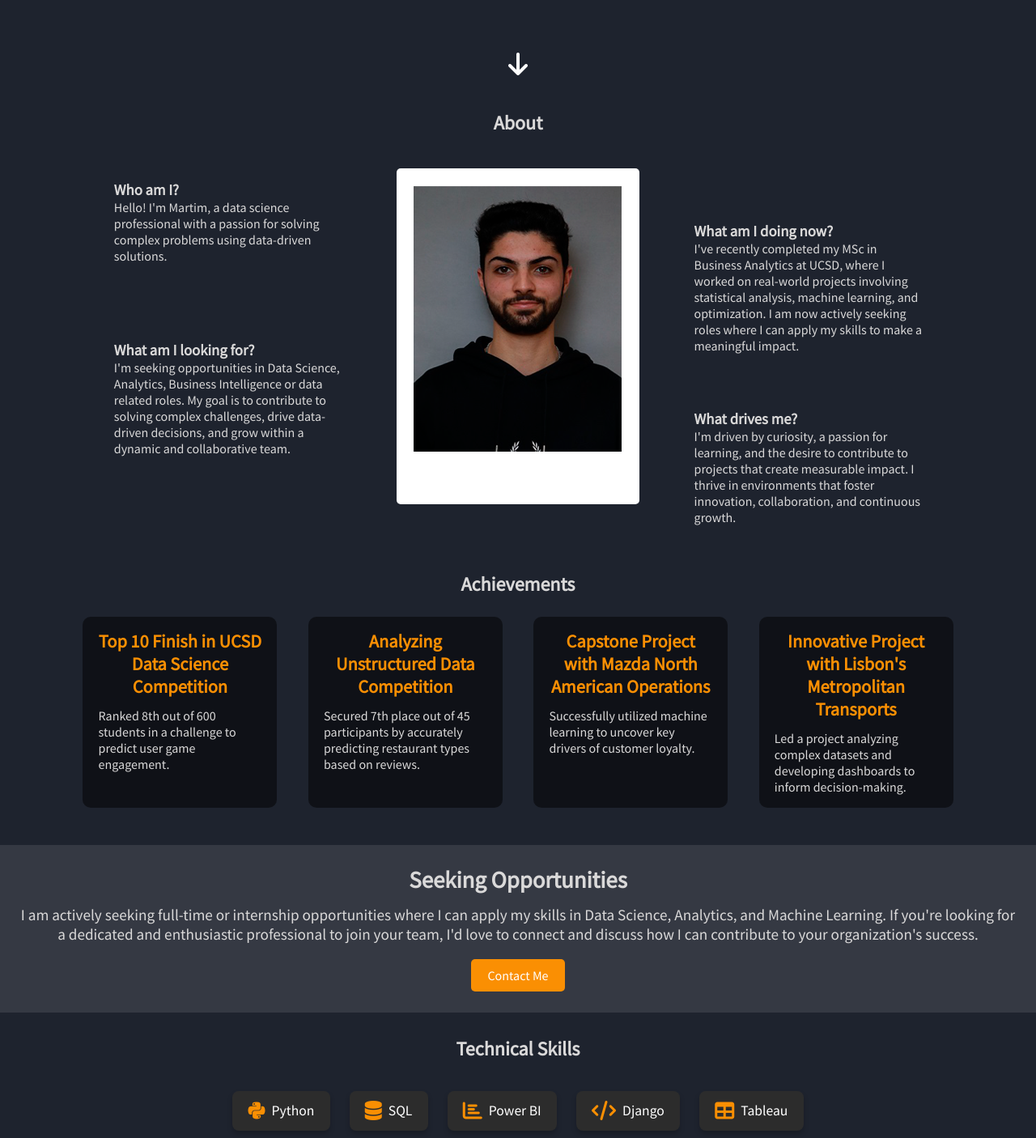
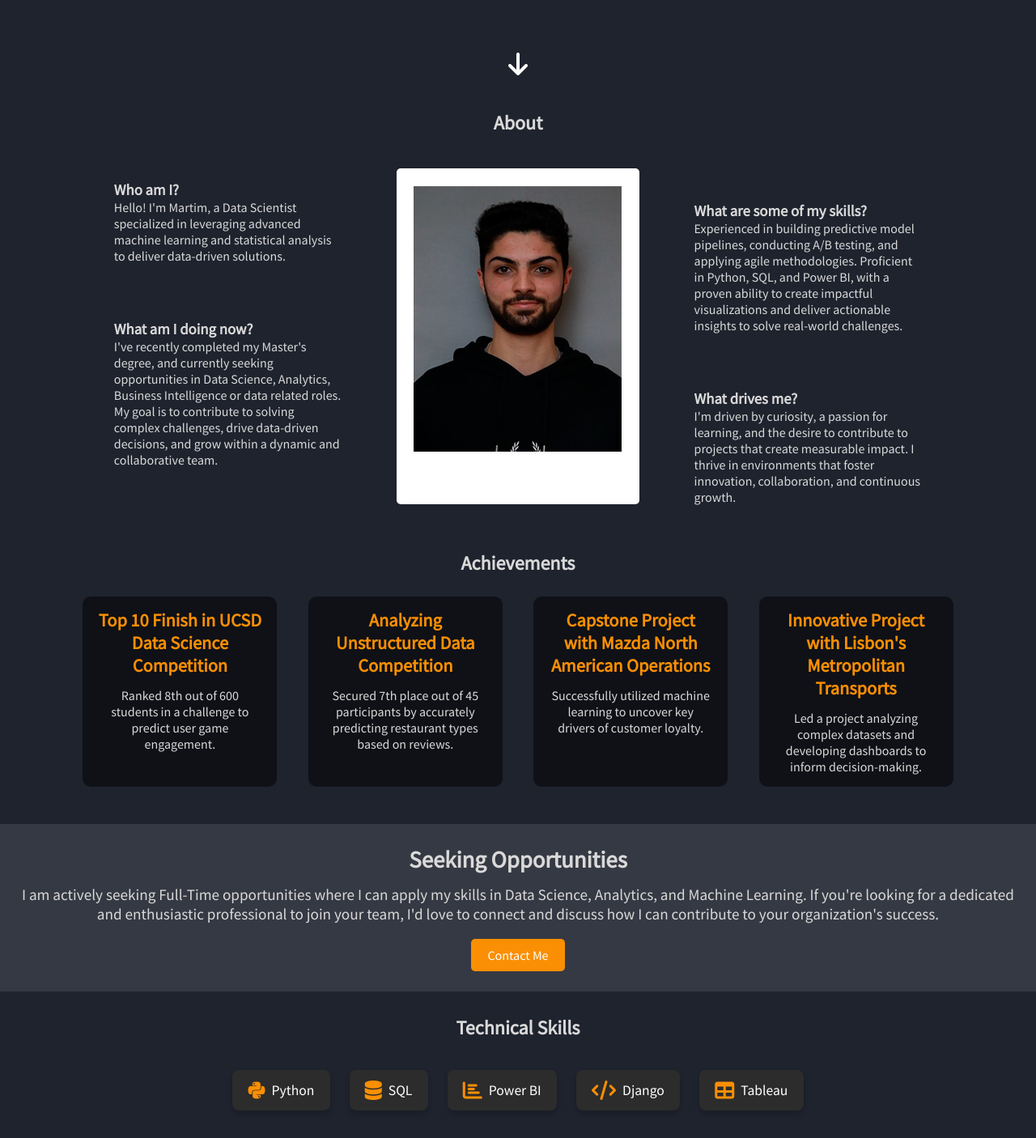
Before and after one commit to Martimlt/Portfolio, a Django app: page / in a window 1280 px wide. Shown: the part 677-2083 px from the top of the page at 81% size. Run offline with Django 5.2, Linux system fonts and the light colour scheme; some libraries are stand-ins or nearby versions.

Commit message:
Text updates

```diff
--- a/portfolio/static/portfolio/css/styles.css
+++ b/portfolio/static/portfolio/css/styles.css
@@ -236,11 +236,11 @@ main {
 }
 
 .space1 {
-    margin-bottom: 5vw;
+    margin-bottom: 3vw;
 }
 
 .space2 {
-    margin-top: 4vw;
+    margin-top: 2vw;
     margin-bottom: 3vw;
 }
 
@@ -374,6 +374,10 @@ main {
     font-size: 1.4em;
     margin-bottom: 1vw;
     color: #fa8f03;
+    text-align: center;
+  }
+
+  .achievement p {
     text-align: center;
   }
 
--- a/portfolio/templates/portfolio/singlepage.html
+++ b/portfolio/templates/portfolio/singlepage.html
@@ -37,12 +37,12 @@
       <div class="text1apresentacao">
           <div class="space1">
               <h3>Who am I?</h3>
-              <p>Hello! I'm Martim, a data science professional with a passion for solving complex problems using data-driven solutions.</p>
+              <p>Hello! I'm Martim, a Data Scientist specialized in leveraging advanced machine learning and statistical analysis to deliver data-driven solutions.</p>
           </div>
           <div>
-              <h3>What am I looking for?</h3>
+              <h3>What am I doing now?</h3>
               <p>
-                I'm seeking opportunities in Data Science, Analytics, Business Intelligence or data related roles. My goal is to contribute to
+                I've recently completed my Master's degree, and currently seeking opportunities in Data Science, Analytics, Business Intelligence or data related roles. My goal is to contribute to
                 solving complex challenges, drive data-driven decisions, and grow within a dynamic and collaborative team.
               </p>
           </div>
@@ -52,10 +52,10 @@
       </div>
       <div class="text2apresentacao">
           <div class="space2">
-              <h3>What am I doing now?</h3>
+              <h3>What are some of my skills?</h3>
               <p>
-                I've recently completed my MSc in Business Analytics at UCSD, where I worked on real-world projects involving statistical
-                analysis, machine learning, and optimization. I am now actively seeking roles where I can apply my skills to make a meaningful impact.
+                Experienced in building predictive model pipelines, conducting A/B testing, and applying agile methodologies. Proficient in Python, SQL, and Power BI, with a proven ability to create
+                impactful visualizations and deliver actionable insights to solve real-world challenges.
               </p>
           </div>
           <div>
@@ -89,7 +89,7 @@
 </section>
 <div class="job-search">
   <h3>Seeking Opportunities</h3>
-  <p>I am actively seeking full-time or internship opportunities where I can apply my skills in Data Science, Analytics, and Machine Learning. If you're looking for a dedicated and enthusiastic professional to join your team, I'd love to connect and discuss how I can contribute to your organization's success.</p>
+  <p>I am actively seeking Full-Time opportunities where I can apply my skills in Data Science, Analytics, and Machine Learning. If you're looking for a dedicated and enthusiastic professional to join your team, I'd love to connect and discuss how I can contribute to your organization's success.</p>
   <div>
     <a href="#contact"><button class="btn">Contact Me</button></a>
   </div>
@@ -209,14 +209,14 @@
       <div class="content">
         <h2>02/2022 to 09/2022</h2>
         <p>
-          Worked as <b>Software Developer</b> at
+          <b>Software Developer</b> at
           <i><a href="https://www.fapil.pt/" target="_blank" class="link"> Fapil</a></i>, 5 months as part-time job while I was having classes and 3 months as full-time job during the summer break.
         </p>
         <p><b>Job description:</b></p>
           <ul style="padding-left: 50px;">
-              <li>Developed comprehensive Power BI dashboards for productivity and human resources analysis, enabling data-driven decisions and optimizing queries in Microsoft SQL Server for increased work efficiency;</li>
-              <li>Enhanced the company's proprietary platform/website with new features, significantly improving user experience and operational functionality;</li>
-              <li>Executed back-end development in the company's Enterprise Resource Planning (ERP) system, leading to streamlined internal workflows and processes.</li>
+              <li>Automated workforce analytics by developing Power BI dashboards for HR, to analyze warehouse productivity trends, uncovering overstaffing inefficiencies, driving a 20% efficiency improvement through optimized staffing decisions;</li>
+              <li>Developed and configured advanced SQL queries, stored procedures, and database tables in Microsoft SQL Server, managing integrations with ERP, Power BI, and web applications to automate database updates from user actions;</li>
+              <li>Implemented integrations and enhancements in the company's ERP and web platform, reducing process time by 75%.</li>
           </ul>
       </div>
     </div>
@@ -235,16 +235,18 @@
     <div class="percurso right">
       <div class="content">
         <h2>09/2022 - 06/2023</h2>
-        <p><b>Data Analyst</b> - Final Course Project</p>
+        <p><b>Data Analyst</b> - Capstone Project</p>
         <p><b>Company:</b>
           <i><a href="https://www.tmlmobilidade.pt/en/" target="_blank" class="link"
             >Metropolitan Transports of Lisbon</a
           ></i>
         </p>
-        <p>
-          <b>Description:</b> Developed a Django-based website integrating Power BI dashboards to analyze Lisbon's metropolitan transport data. This project honed my
-          web development and data analysis skills, highlighting the crucial role of IT in urban planning and public transportation management (more details below).
-        </p>
+        <p><b>Description:</b></p>
+          <ul style="padding-left: 50px;">
+              <li>Pioneering capstone project building a Django web application to embed dynamic Microsoft Power BI dashboards, visualizing Lisbon's metropolitan transport data with DAX for custom measures and Power Query for data wrangling;</li>
+              <li>Conducted comprehensive ETL processes to clean, transform, and structure datasets, creating 20+ interactive, data-driven dashboards to facilitate stakeholder decision-making and promote public transparency;</li>
+              <li>Enhanced interface with HTML, CSS, and JavaScript, achieving 85% user satisfaction, improving mobility insights.</li>
+          </ul>
       </div>
     </div>
     <div class="percurso left">
@@ -253,7 +255,7 @@
         <p>Started my <b>Master of Sciences in Business Analytics</b><p>
           <b>University:</b>
           <i><a href="https://www.ulusofona.pt/" target="_blank" class="link"
-            >Rady School of Management - University of California, San Diego</a
+            >University of California, San Diego</a
           ></i>
         </p>
         <i><a href="{% url 'portfolio:ucsd' %}" class="link"
@@ -280,11 +282,12 @@
             >Mazda North American Operations</a
           ></i>
         </p>
-        <p>
-          <b>Description:</b> Project Leader responsible for orchestrating the project, ensuring cohesive teamwork and strategic alignment with Mazda,
-          working towards achieving project milestones and productive collaboration. Led the analysis of diverse datasets and developed
-          predictive models to forecast dealership loyalty, to improve Mazda's customer retention and satisfaction strategies (more details below).
-        </p>
+        <p><b>Description:</b></p>
+          <ul style="padding-left: 50px;">
+              <li>Led a team to recommend Go-to-Market ad strategy, leveraging A/B testing and advanced statistical analyses (ANOVA, T-tests, Hypothesis Testing) to evaluate marketing impacts and customer retention with 90% confidence;</li>
+              <li>Engineered a pipeline and deployed predictive machine learning models leveraging linear regression and decision trees algorithms using Python to isolate and quantify key drivers of customer loyalty within Mazda's dealership network;</li>
+              <li>Delivered actionable insights on optimal investment strategies for key loyalty factors, projected returns, and used data visualization to outline results to stakeholders, to enhance dealership performance and support strategic decisions.</li>
+          </ul>
       </div>
     </div>
     <div class="percurso right">
```
Also changed, not shown: 1 other file.
